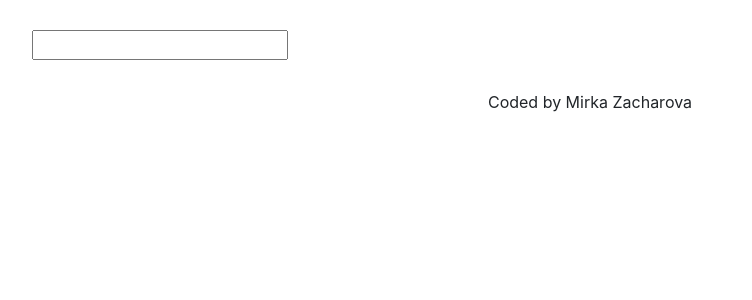
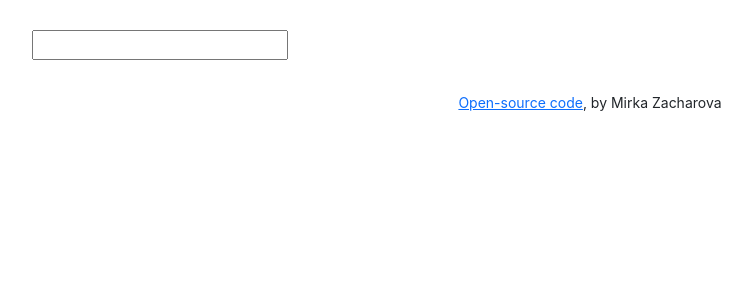
Before and after one commit to mirkiy/dictionary-project-app, a React (Create React App) app: page / in a window 1280 px wide. Shown: the top 300 px of the page, without its empty margins (50-802 px from the left). Built offline with nearby package versions, Linux system fonts and the light colour scheme.

Commit message:
Updated footer with a link to GitHub

```diff
--- a/src/App.js
+++ b/src/App.js
@@ -9,7 +9,18 @@
         <main>
           <Dictionary />
         </main>
-        <footer className="App-footer">Coded by Mirka Zacharova</footer>
+        <footer className="App-footer">
+          <small>
+            <a
+              href="https://github.com/mirkiy/dictionary-project-app"
+              target="_blank "
+              rel="noreferrer"
+            >
+              Open-source code
+            </a>
+            , by Mirka Zacharova
+          </small>
+        </footer>
       </div>
     </div>
   );
```
